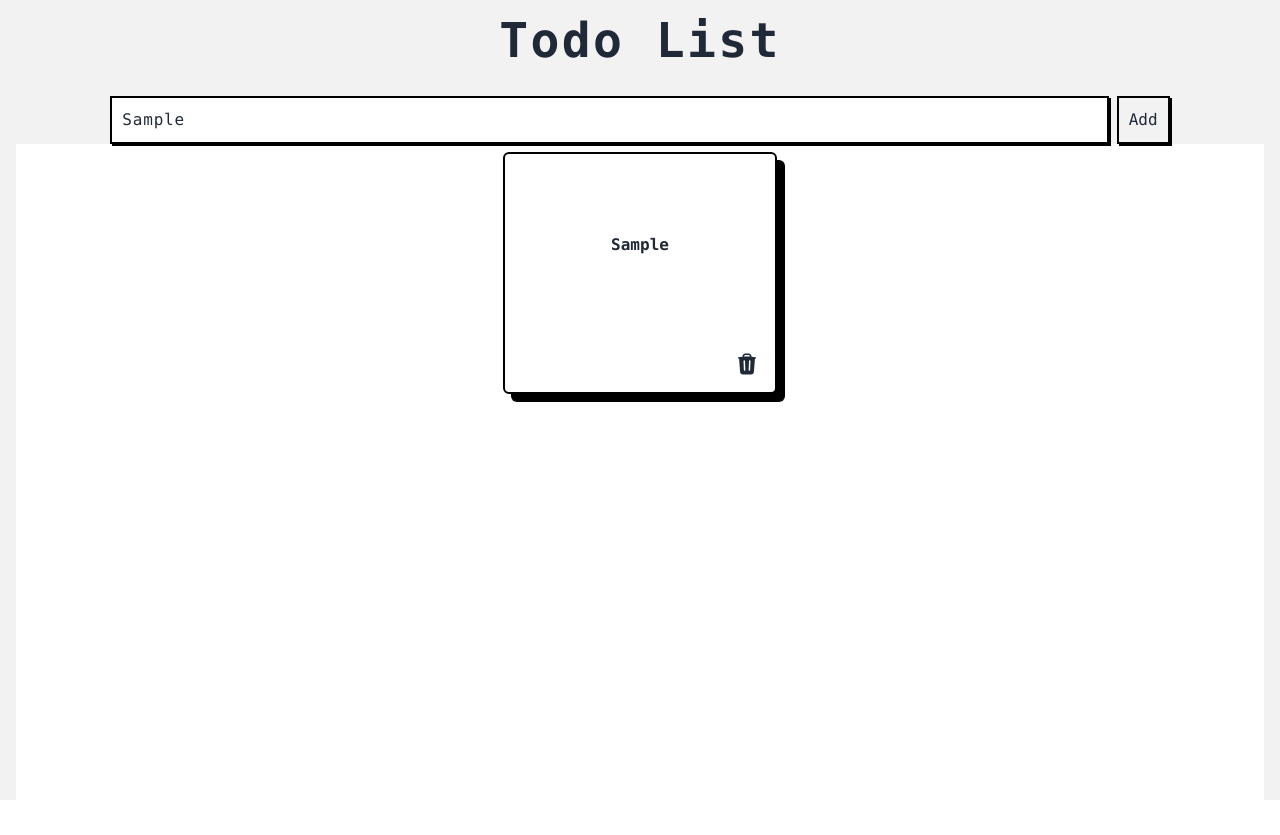
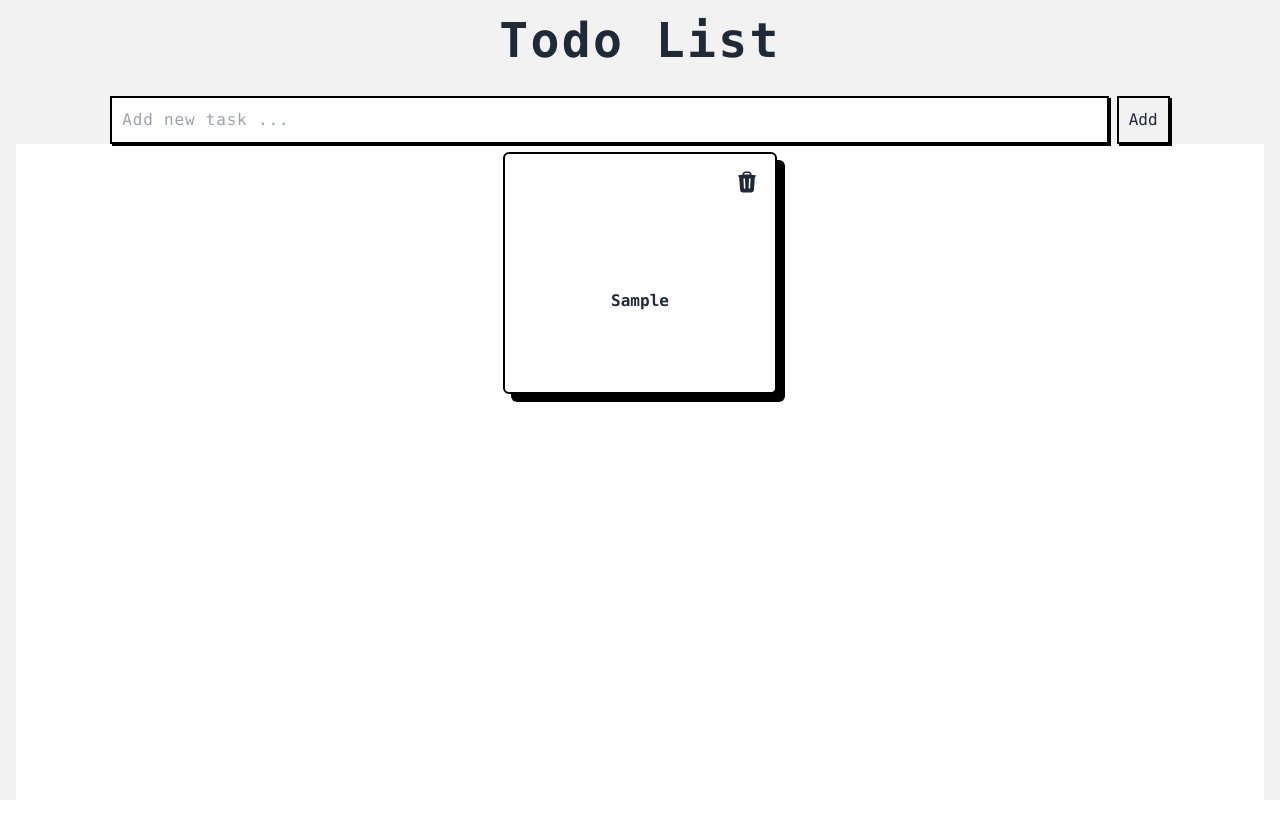
Before and after one commit to Anthony-0801/react-vite-learnings, a React (Vite) app: page / in a window 1280 px wide. Both pictures are taken after typing "Sample" into the empty fields and a click on the button "Add". Built offline with nearby package versions, Linux system fonts and the light colour scheme.

Commit message:
created completed function by lining through the completed task

```diff
--- a/src/components/mini-projects/todo-list/TodoList.jsx
+++ b/src/components/mini-projects/todo-list/TodoList.jsx
@@ -2,16 +2,26 @@ import React, { useState } from 'react';
 
 export default function TodoList() {
 
-  const [task, setTask] = useState("");
+  const [task, setTask] = useState({ name: "", completed: false });
   const [todo, setTodo] = useState([]);
 
   function handleSubmit(e) {
     e.preventDefault();
     setTodo([...todo, task]);
+    setTask({name: "", completed: false})
   }
 
   function handleDelete(item) {
     setTodo(todo.filter((task)=> task !== item));
+  }
+
+  function handleComplete(name) {
+
+  const newItem = todo.map((item) =>
+      item.name === name ? {...item, completed: !item.completed } : item
+    )
+      setTodo(newItem);
+      console.log(newItem);
   }
 
   return (
@@ -26,8 +36,8 @@ export default function TodoList() {
               className='w-[80%] font-mono border-black border-2 p-2.5 outline-none shadow-[2px_2px_0px_rgba(0,0,0,1)] focus:bg-[#FFA6F6] tracking-wider'
               placeholder='Add new task ...'
               type='text'
-              value={task}
-              onChange={(e) => setTask(e.target.value)}
+              value={task.name}
+              onChange={(e) => setTask({name: e.target.value, completed: false})}
             />
 
             <button
@@ -43,10 +53,9 @@ export default function TodoList() {
           {
             todo.map(item =>
               <div
-                className='w-[90%] lg:w-[22%] flex lg:flex-col lg:box-border lg:h-[35%] justify-center m-2 items-center border-black border-2 rounded-md shadow-[8px_8px_0px_rgba(0,0,0,1)] bg-white'
-                key={item}
+                className='w-[90%] lg:w-[22%] flex flex-row-reverse lg:flex-col lg:box-border lg:h-[35%] justify-center items-start m-2 border-black border-2 rounded-md shadow-[8px_8px_0px_rgba(0,0,0,1)] bg-white'
+                key={item.name}
               >
-                <p className=' w-full h-full font-mono font-semibold items-center flex justify-center place-self-center'>{item}</p>
                 <button
                   className=' lg:w-full hover:cursor-pointer flex place-self-start justify-end p-4 hover:text-red-500'
                   onClick={()=> handleDelete(item)}
@@ -55,6 +64,11 @@ export default function TodoList() {
                   <path fillRule="evenodd" d="M16.5 4.478v.227a48.816 48.816 0 0 1 3.878.512.75.75 0 1 1-.256 1.478l-.209-.035-1.005 13.07a3 3 0 0 1-2.991 2.77H8.084a3 3 0 0 1-2.991-2.77L4.087 6.66l-.209.035a.75.75 0 0 1-.256-1.478A48.567 48.567 0 0 1 7.5 4.705v-.227c0-1.564 1.213-2.9 2.816-2.951a52.662 52.662 0 0 1 3.369 0c1.603.051 2.815 1.387 2.815 2.951Zm-6.136-1.452a51.196 51.196 0 0 1 3.273 0C14.39 3.05 15 3.684 15 4.478v.113a49.488 49.488 0 0 0-6 0v-.113c0-.794.609-1.428 1.364-1.452Zm-.355 5.945a.75.75 0 1 0-1.5.058l.347 9a.75.75 0 1 0 1.499-.058l-.346-9Zm5.48.058a.75.75 0 1 0-1.498-.058l-.347 9a.75.75 0 0 0 1.5.058l.345-9Z" clipRule="evenodd" />
                 </svg>
                 </button>
+
+                <p
+                  className={item.completed ? "line-through w-full h-full font-mono font-semibold items-center flex justify-center place-self-center" : "w-full h-full hover:cursor-pointer font-mono font-semibold items-center flex justify-center place-self-center"}
+                  onClick={() => handleComplete(item.name)}
+                >{item.name}</p>
               </div>
             )
           }
```
